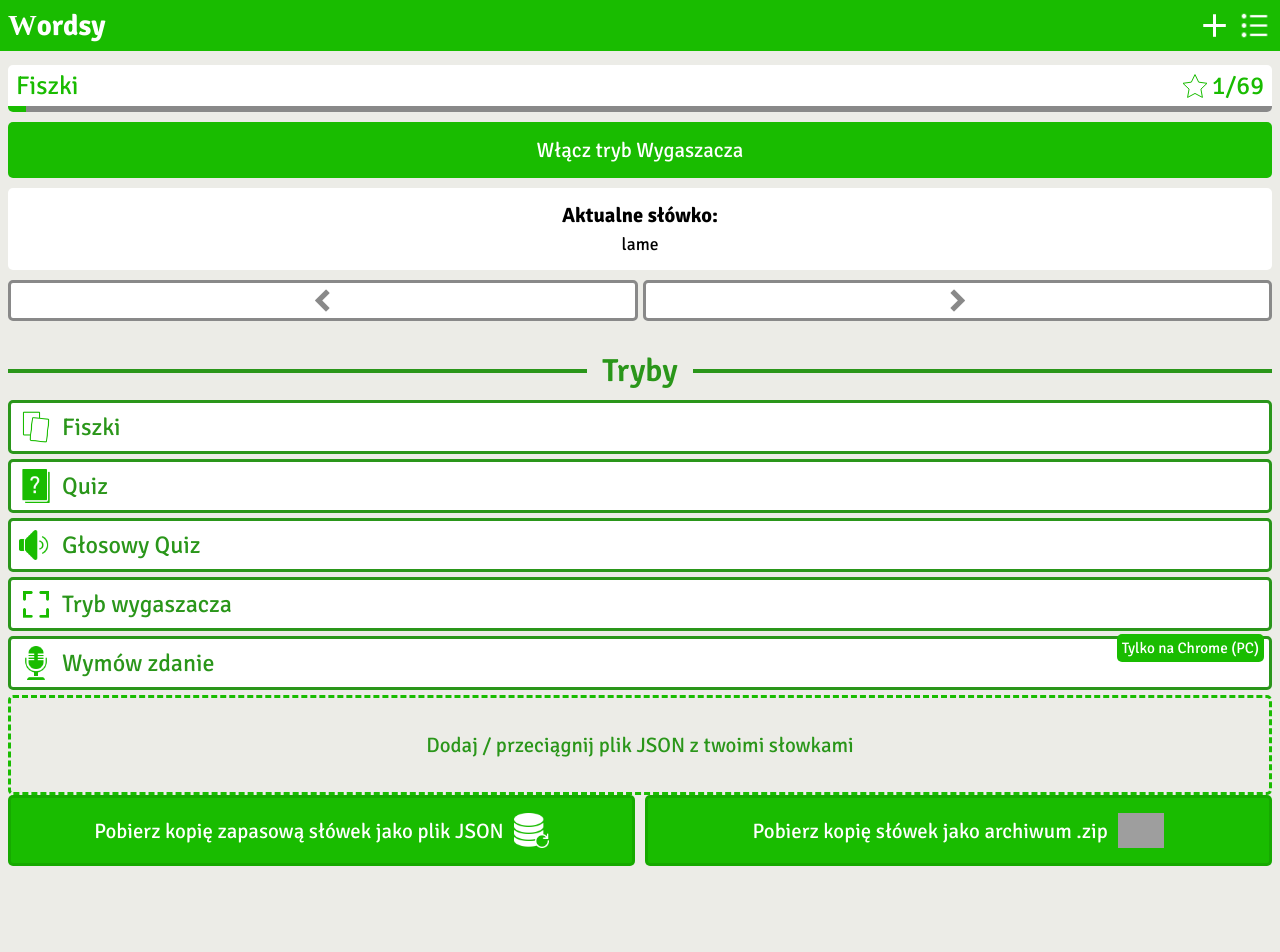
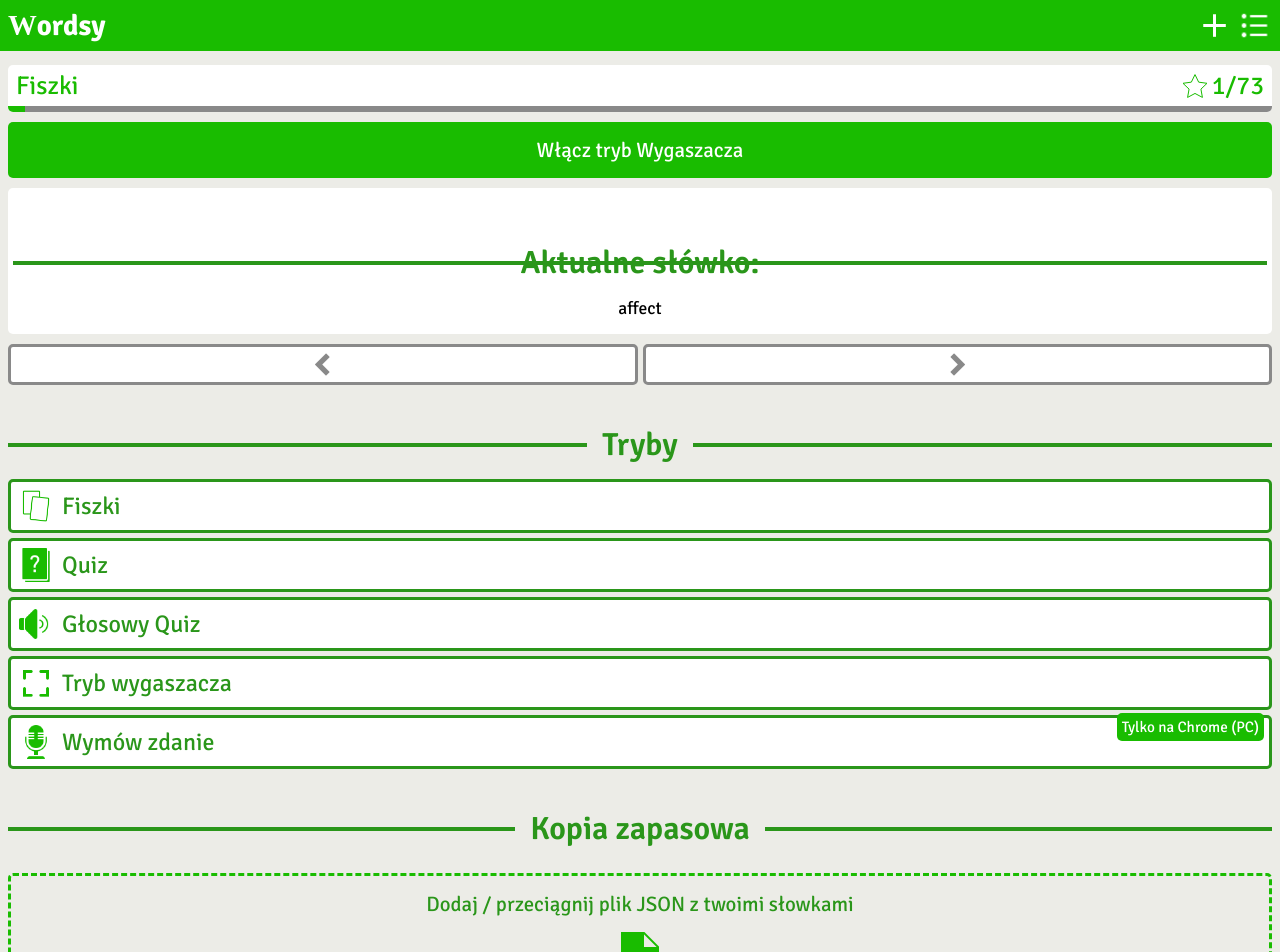
Before and after one commit to Piotrko64/wordsy, a Vue app: page /TrybWygaszacza in a window 1280 px wide. Shown: the top 952 px of the page. Before the commit the page ends 866 px from the top, so only its background shows below. Built offline with nearby package versions, Linux system fonts and the light colour scheme; grey boxes are pictures that could not be loaded; a web font is replaced by a local one; what v-wave would draw is missing.

Commit message:
Add new icons and create prettierrc file

```diff
--- a/src/components/dropZone/BackupPanel.vue
+++ b/src/components/dropZone/BackupPanel.vue
@@ -35,10 +35,20 @@
 <style scoped lang="scss">
 .container {
     display: flex;
-    gap: 10px;
+    gap: 8px;
+    flex-direction: column;
     img {
         margin-left: 10px;
         height: 35px;
     }
 }
+@media (min-width: 970px) {
+    .container {
+        flex-direction: row;
+        img {
+            margin-left: 10px;
+            height: 35px;
+        }
+    }
+}
 </style>
--- a/src/components/dropZone/DropZoneFile.vue
+++ b/src/components/dropZone/DropZoneFile.vue
@@ -2,9 +2,10 @@
 import { ref } from "vue";
 import { preventEvent } from "../../helpers/manageFiles/preventEvent";
 import { onChangeInput } from "../../helpers/manageFiles/inputFile/onChangeInput";
-
+import Title from "../../ui/Title.vue";
 import { handleDropFile } from "../../helpers/manageFiles/dropZone/handleDropFile";
 import BackupPanel from "./BackupPanel.vue";
+import jsonFile from "../../assets/icons/backup/jsonFile.png";
 
 const isActiveZone = ref(false);
 
@@ -18,6 +19,7 @@
 </script>
 
 <template>
+    <Title title="Kopia zapasowa" />
     <label
         class="dropZone"
         :class="{ active: isActiveZone }"
@@ -27,7 +29,8 @@
         @drop="preventEvent($event), turnOffActiveZone(), handleDropFile($event)"
         @change="onChangeInput($event)"
     >
-        Dodaj / przeciągnij plik JSON z twoimi słowkami
+        <p>Dodaj / przeciągnij plik JSON z twoimi słowkami</p>
+        <img :src="jsonFile" />
         <input type="file" class="zoneInput" accept="application/JSON" />
     </label>
     <BackupPanel />
@@ -37,7 +40,8 @@
 .dropZone {
     cursor: pointer;
     border: 3px dashed var(--green);
-    height: 100px;
+    min-height: 100px;
+    padding: 15px 10px;
     width: 100%;
     border-radius: 5px;
     display: flex;
@@ -47,6 +51,9 @@
     font-size: 1.3rem;
     color: var(--secondGreen);
     transition: all 0.2s ease-in-out;
+    display: flex;
+    flex-direction: column;
+    margin: 25px auto 10px;
     &.active {
         background-color: white;
         color: var(--green);
@@ -54,5 +61,9 @@
     .zoneInput {
         display: none;
     }
+    img {
+        height: 50px;
+        margin-top: 15px;
+    }
 }
 </style>
--- a/src/components/learningPage/ModesNavigation.vue
+++ b/src/components/learningPage/ModesNavigation.vue
@@ -1,12 +1,13 @@
 <script setup lang="ts">
 import { useWordsStore } from "../../stores/WordsStore";
 import { dataModesNavigation } from "../../data/navigation/dataModesNavigation";
+import Title from "../../ui/Title.vue";
 
 const { changeMode } = useWordsStore();
 </script>
 
 <template>
-    <h3><span>Tryby</span></h3>
+    <Title title="Tryby" />
     <router-link v-for="mode in dataModesNavigation" :to="'/' + mode.urlName" @click="changeMode(mode.name)">
         <div class="horizontalSpace block">
             <div class="notice" v-if="mode.notice">{{ mode.notice }}</div>
@@ -58,32 +59,4 @@
         }
     }
 }
-
-h3 {
-    margin-top: 30px;
-    position: relative;
-    z-index: 5;
-    margin-bottom: 10px;
-
-    text-align: center;
-    color: var(--secondGreen);
-    font-size: 2rem;
-    font-weight: 600;
-    span {
-        z-index: 10;
-        background-color: #ecece7;
-        padding: 0 15px;
-    }
-    &::before {
-        content: "";
-        height: 4px;
-        width: 100%;
-        top: 50%;
-        left: 50%;
-        position: absolute;
-        background-color: var(--secondGreen);
-        transform: translate(-50%, -50%);
-        z-index: -5;
-    }
-}
 </style>
--- a/src/data/startingWords.ts
+++ b/src/data/startingWords.ts
@@ -16,6 +16,38 @@
 
         examplePL: "Słońce może silnie oddziaływać na twoje rośliny",
         exampleEN: "The Sun can strongly affect your plants.",
+    },
+    {
+        wordPL: "miska, kula do kręgli, toczyć, rzucać",
+        wordEN: "bowl",
+        fav: false,
+
+        examplePL: "On wziął kule i rozpoczął nową grę",
+        exampleEN: "He took the bowls and started a new game.",
+    },
+    {
+        wordPL: "dowiadywać się, odkryć coś",
+        wordEN: "find out",
+        fav: false,
+
+        examplePL: "W końcu odkryłem, co jest nie w porządku z moim rowerem.",
+        exampleEN: "I have finally found out what is wrong with my bike",
+    },
+    {
+        wordPL: "wynajmować, czynsz, wypożyczać",
+        wordEN: "rent",
+        fav: false,
+
+        examplePL: "Wynajęliśmy pokój w dobrej części miasta",
+        exampleEN: "We rented a room in the good part of the city",
+    },
+    {
+        wordPL: "ofiara",
+        wordEN: "victim",
+        fav: false,
+
+        examplePL: "Ofiara nie zauważyła, że złodziej zabrał jej torbę",
+        exampleEN: "The victim didn't notice that the thief took her bag",
     },
     {
         wordPL: "zatwierdzać, akceptować, przyjmować",
--- /dev/null
+++ b/src/ui/Title.vue
@@ -0,0 +1,40 @@
+<script setup lang="ts">
+const { title } = defineProps<{
+    title: string;
+}>();
+</script>
+
+<template>
+    <h3>
+        <span>{{ title }}</span>
+    </h3>
+</template>
+<style lang="scss">
+h3 {
+    margin-top: 40px;
+    position: relative;
+    z-index: 5;
+    margin-bottom: 15px;
+
+    text-align: center;
+    color: var(--secondGreen);
+    font-size: 2rem;
+    font-weight: 600;
+    span {
+        z-index: 10;
+        background-color: #ecece7;
+        padding: 0 15px;
+    }
+    &::before {
+        content: "";
+        height: 4px;
+        width: 100%;
+        top: 50%;
+        left: 50%;
+        position: absolute;
+        background-color: var(--secondGreen);
+        transform: translate(-50%, -50%);
+        z-index: -5;
+    }
+}
+</style>
```
Also changed, not shown: src/components/dropZone/InfoBackup.vue (added, +12 -0 lines), src/components/footer/Footer.vue (added, +8 -0 lines), src/assets/icons/backup/jsonFile.png (added), 1 other file (tests, documents, lock files or other folders).
